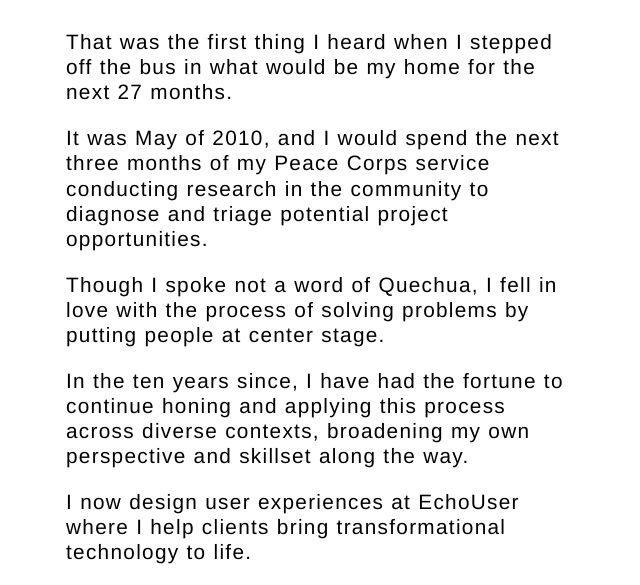
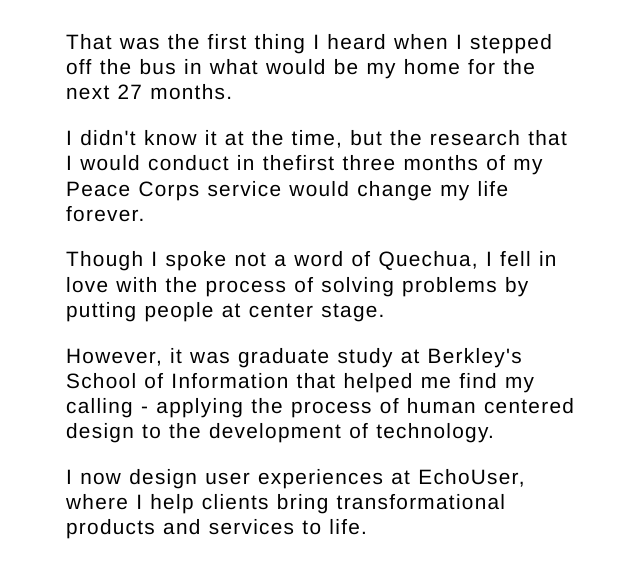
Before and after one commit to connerhunihan/new-gatsby-portfolio, a Gatsby site: page /about in a window 1280 px wide. Shown: the part 240-825 px from the top of the page, without its empty margins (318-958 px from the left). After the commit the page ends 800 px from the top, so only its background shows below. Built offline with nearby package versions, Linux system fonts and the light colour scheme; Gatsby itself is replaced by a stand-in of ours.

```diff
--- a/src/pages/about.js
+++ b/src/pages/about.js
@@ -17,22 +17,22 @@
           would be my home for the next 27 months.
         </p>
         <p>
-          It was May of 2010, and I would spend the next three months of my
-          Peace Corps service conducting research in the community to diagnose
-          and triage potential project opportunities.
+          I didn't know it at the time, but the research that I would conduct in
+          thefirst three months of my Peace Corps service would change my life
+          forever.
         </p>
         <p>
           Though I spoke not a word of Quechua, I fell in love with the process
           of solving problems by putting people at center stage.
         </p>
         <p>
-          In the ten years since, I have had the fortune to continue honing and
-          applying this process across diverse contexts, broadening my own
-          perspective and skillset along the way.
+          However, it was graduate study at Berkley's School of Information that
+          helped me find my calling - applying the process of human centered
+          design to the development of technology.
         </p>
         <p>
-          I now design user experiences at EchoUser where I help clients bring
-          transformational technology to life.
+          I now design user experiences at EchoUser, where I help clients bring
+          transformational products and services to life.
         </p>
       </div>
     </div>
```
Also changed, not shown: src/components/projectList.js (+8 -8 lines), src/images/cc-ingredient-list.png, src/images/cc-recipe.png, src/images/cc-shopping-cart.png, src/images/scisip-prototype.png (added), src/images/scisip-wireframes.png (added), 3 other files.
